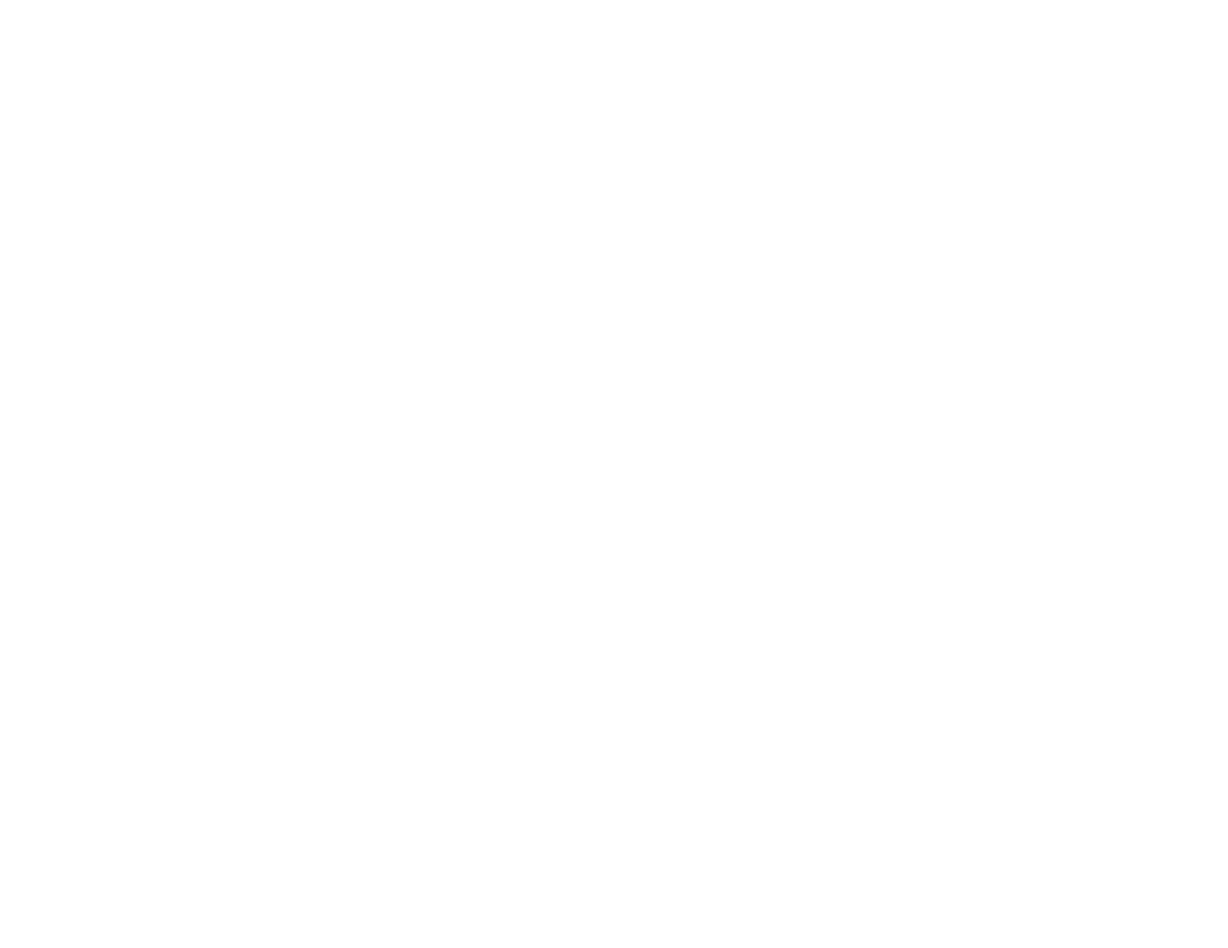
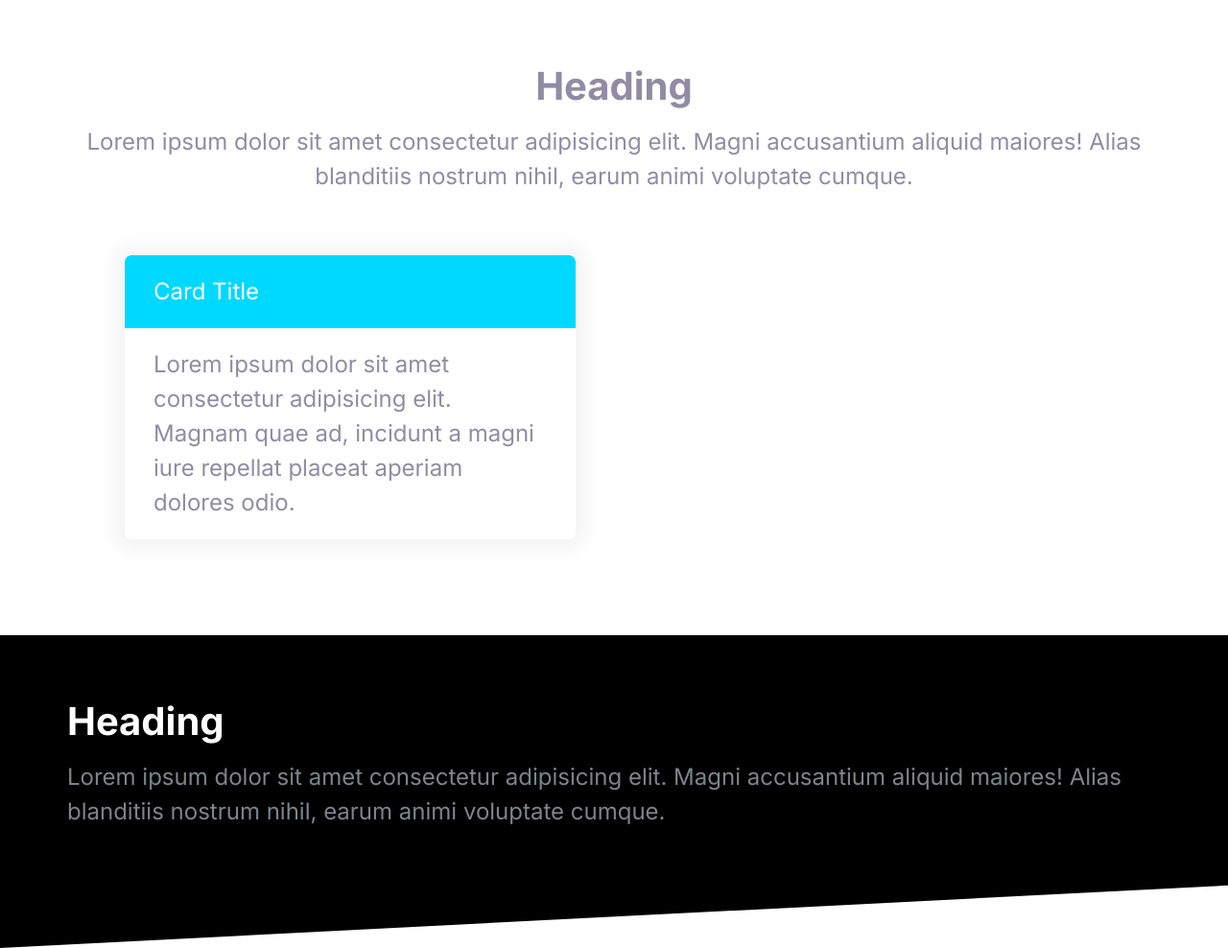
Before and after one commit to nj606214/Moshify, a plain HTML site: page index.html in a window 1280 px wide. Shown: the whole page at 96% size. Before the commit the page ends 800 px from the top, so only its background shows below. Drawn offline with Linux system fonts and the light colour scheme.

Commit message:
added blocks

```diff
--- a/CSS/styles.css
+++ b/CSS/styles.css
@@ -564,3 +564,42 @@ a {
   max-height: 100vh;
   opacity: 1;
 }
+
+/* blocks */
+
+.block {
+  --padding-vertical: 6rem;
+  padding: var(--padding-vertical) 2rem;
+}
+
+.block__heading {
+  margin-top: 0;
+}
+
+.block--dark {
+  background: #000;
+  color: #7b858b;
+}
+
+.block--dark .block__heading {
+  color: white;
+}
+
+.block--skewed-right {
+  padding-bottom: calc(var(--padding-vertical) + 4rem);
+  clip-path: polygon(0% 0%, 100% 0%, 100% 100%, 0% 80%);
+}
+
+.block--skewed-left {
+  padding-bottom: calc(var(--padding-vertical) + 4rem);
+  clip-path: polygon(0% 0%, 100% 0%, 100% 80%, 0% 100%);
+}
+
+.block__header {
+  text-align: center;
+}
+
+.container {
+  max-width: 1140px;
+  margin: 0 auto;
+}
--- a/index.html
+++ b/index.html
@@ -15,5 +15,35 @@
     <link rel="stylesheet" href="css/normalize.css" />
     <link rel="stylesheet" href="css/styles.css" />
   </head>
-  <body></body>
+  <body>
+    <section class="block container">
+      <header class="block__header">
+        <h2 class="block__heading">Heading</h2>
+        <p>
+          Lorem ipsum dolor sit amet consectetur adipisicing elit. Magni
+          accusantium aliquid maiores! Alias blanditiis nostrum nihil, earum
+          animi voluptate cumque.
+        </p>
+      </header>
+      <div style="width: 50%; padding: 4rem">
+        <div class="card card--secondary">
+          <header class="card__header">Card Title</header>
+          <div class="card__body">
+            Lorem ipsum dolor sit amet consectetur adipisicing elit. Magnam quae
+            ad, incidunt a magni iure repellat placeat aperiam dolores odio.
+          </div>
+        </div>
+      </div>
+    </section>
+    <section class="block block--dark block--skewed-left">
+      <div class="container">
+        <h2 class="block__heading">Heading</h2>
+        <p>
+          Lorem ipsum dolor sit amet consectetur adipisicing elit. Magni
+          accusantium aliquid maiores! Alias blanditiis nostrum nihil, earum
+          animi voluptate cumque.
+        </p>
+      </div>
+    </section>
+  </body>
 </html>
```
Also changed, not shown: components/blocks.html (added, +29 -0 lines), components/cards.html (added, +9 -0 lines).
